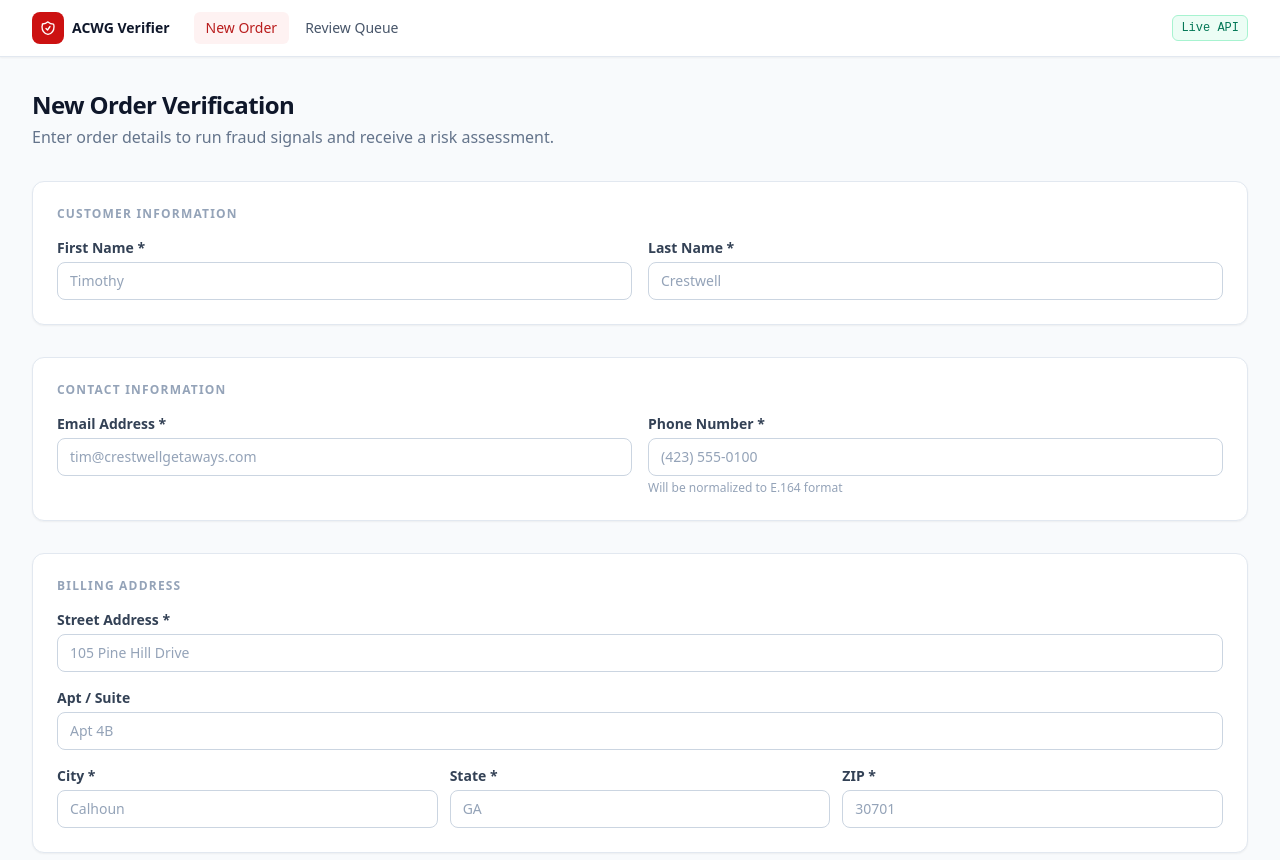
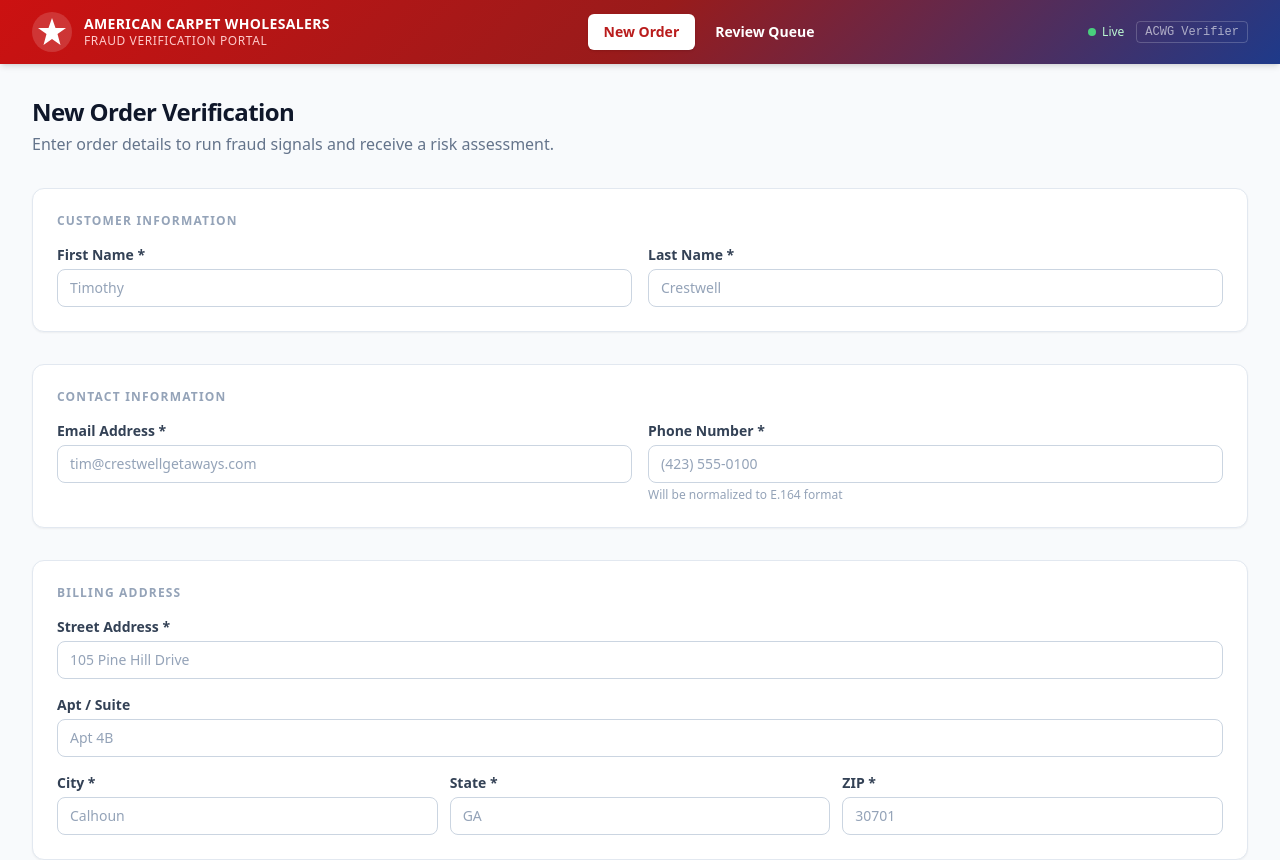
Before and after one commit to tcrestwell-CTS/acwg-verifier-prd, a Next.js app: page /orders/new in a window 1280 px wide. Shown: the top 860 px of the page. Built offline with nearby package versions, Linux system fonts and the light colour scheme.

Commit message:
brand: ACWG header with red/navy gradient and star logo

```diff
--- a/app/layout.tsx
+++ b/app/layout.tsx
@@ -17,32 +17,52 @@ const navItems = [
 function NavBar() {
   const pathname = usePathname();
   return (
-    <header className="sticky top-0 z-40 bg-white border-b border-slate-200 shadow-sm">
+    <header className="sticky top-0 z-40 shadow-md" style={{ background: "linear-gradient(135deg, #cc1111 0%, #991b1b 50%, #1e3a8a 100%)" }}>
       <div className="max-w-7xl mx-auto px-4 sm:px-6 lg:px-8">
-        <div className="flex items-center justify-between h-14">
-          <div className="flex items-center gap-6">
-            <Link href="/" className="flex items-center gap-2">
-              <div className="w-8 h-8 rounded-lg bg-brand-600 flex items-center justify-center">
-                <svg className="w-4 h-4 text-white" fill="none" viewBox="0 0 24 24" stroke="currentColor" strokeWidth={2}>
-                  <path strokeLinecap="round" strokeLinejoin="round" d="M9 12.75L11.25 15 15 9.75m-3-7.036A11.959 11.959 0 013.598 6 11.955 11.955 0 013 10c0 5.592 3.824 10.29 9 11.622 5.176-1.332 9-6.03 9-11.622 0-1.31-.21-2.57-.598-3.75h-.152c-3.196 0-6.1-1.249-8.25-3.286z" />
+        <div className="flex items-center justify-between h-16">
+          {/* Logo */}
+          <Link href="/" className="flex items-center gap-3">
+            {/* Star + shield icon */}
+            <div className="relative w-10 h-10 flex items-center justify-center">
+              <svg viewBox="0 0 40 40" className="w-10 h-10" fill="none" xmlns="http://www.w3.org/2000/svg">
+                <circle cx="20" cy="20" r="20" fill="white" fillOpacity="0.15" />
+                <polygon points="20,6 23.5,16 34,16 25.5,22 28.5,33 20,27 11.5,33 14.5,22 6,16 16.5,16" fill="white" />
               </svg>
             </div>
-              <span className="font-semibold text-slate-900 text-sm">ACWG Verifier</span>
+            <div>
+              <p className="text-white font-bold text-sm leading-tight tracking-wide">AMERICAN CARPET WHOLESALERS</p>
+              <p className="text-red-200 text-xs font-medium tracking-wider">FRAUD VERIFICATION PORTAL</p>
+            </div>
           </Link>
+
+          {/* Nav links */}
           <nav className="flex items-center gap-1">
             {navItems.map((item) => (
-                <Link key={item.href} href={item.href} className={clsx(
-                  "px-3 py-1.5 rounded-md text-sm font-medium transition-colors",
+              <Link
+                key={item.href}
+                href={item.href}
+                className={clsx(
+                  "px-4 py-2 rounded-md text-sm font-semibold transition-all",
                   pathname === item.href || pathname.startsWith(item.href.split("/").slice(0, 3).join("/"))
-                    ? "bg-brand-50 text-brand-700"
-                    : "text-slate-600 hover:text-slate-900 hover:bg-slate-100"
-                )}>
+                    ? "bg-white text-red-700 shadow"
+                    : "text-white hover:bg-white/20"
+                )}
+              >
                 {item.label}
               </Link>
             ))}
           </nav>
+
+          {/* Live badge */}
+          <div className="flex items-center gap-3">
+            <div className="flex items-center gap-1.5">
+              <span className="w-2 h-2 rounded-full bg-green-400 animate-pulse" />
+              <span className="text-xs text-green-200 font-medium">Live</span>
             </div>
-          <span className="text-xs text-emerald-700 bg-emerald-50 border border-emerald-200 px-2 py-1 rounded-md font-mono">Live API</span>
+            <span className="text-xs text-white/60 font-mono border border-white/20 px-2 py-0.5 rounded">
+              ACWG Verifier
+            </span>
+          </div>
         </div>
       </div>
     </header>
@@ -57,8 +77,8 @@ export default function RootLayout({ children }: { children: ReactNode }) {
   return (
     <html lang="en">
       <head>
-        <title>ACWG Verifier</title>
-        <meta name="description" content="Sales Rep Validation Portal" />
+        <title>ACWG Verifier — American Carpet Wholesalers</title>
+        <meta name="description" content="Sales Rep Fraud Verification Portal — American Carpet Wholesalers of Georgia" />
       </head>
       <body>
         <QueryClientProvider client={queryClient}>
```
Lines whose indentation alone changed are shown as unchanged.
